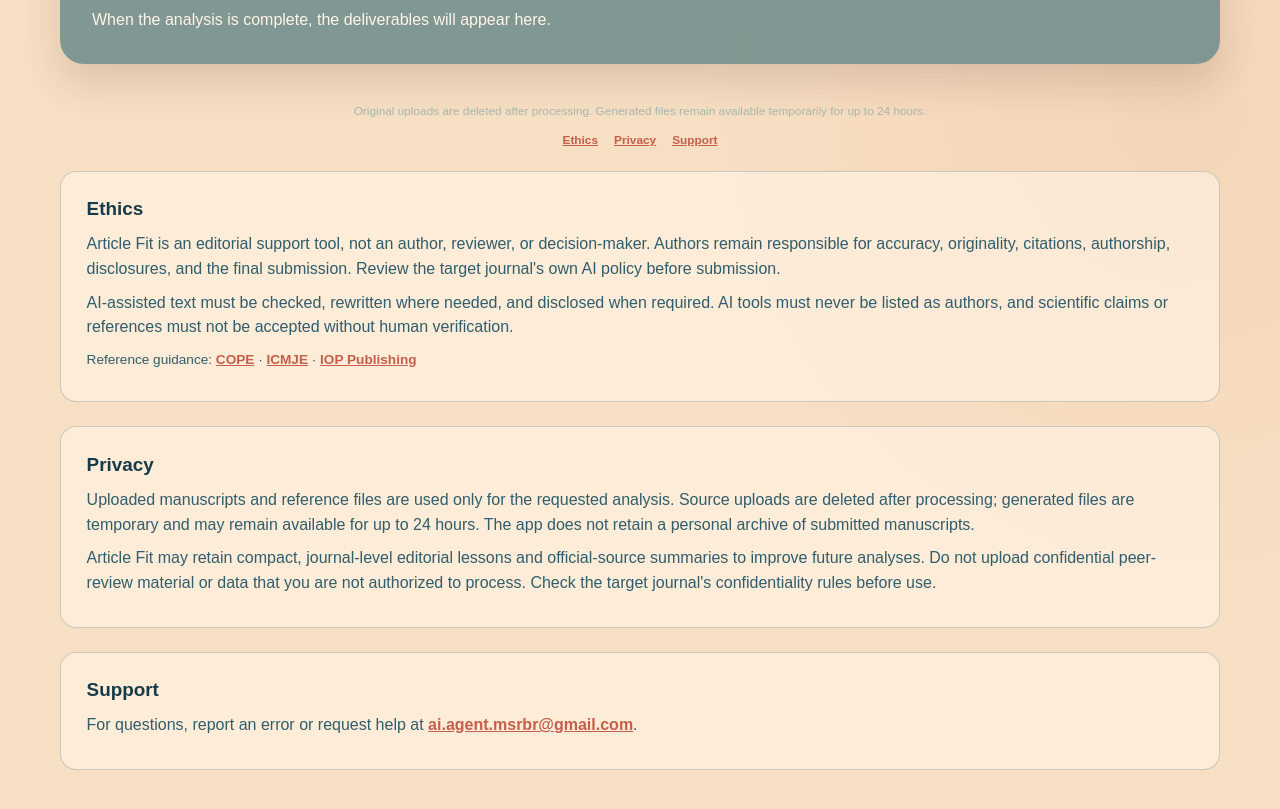
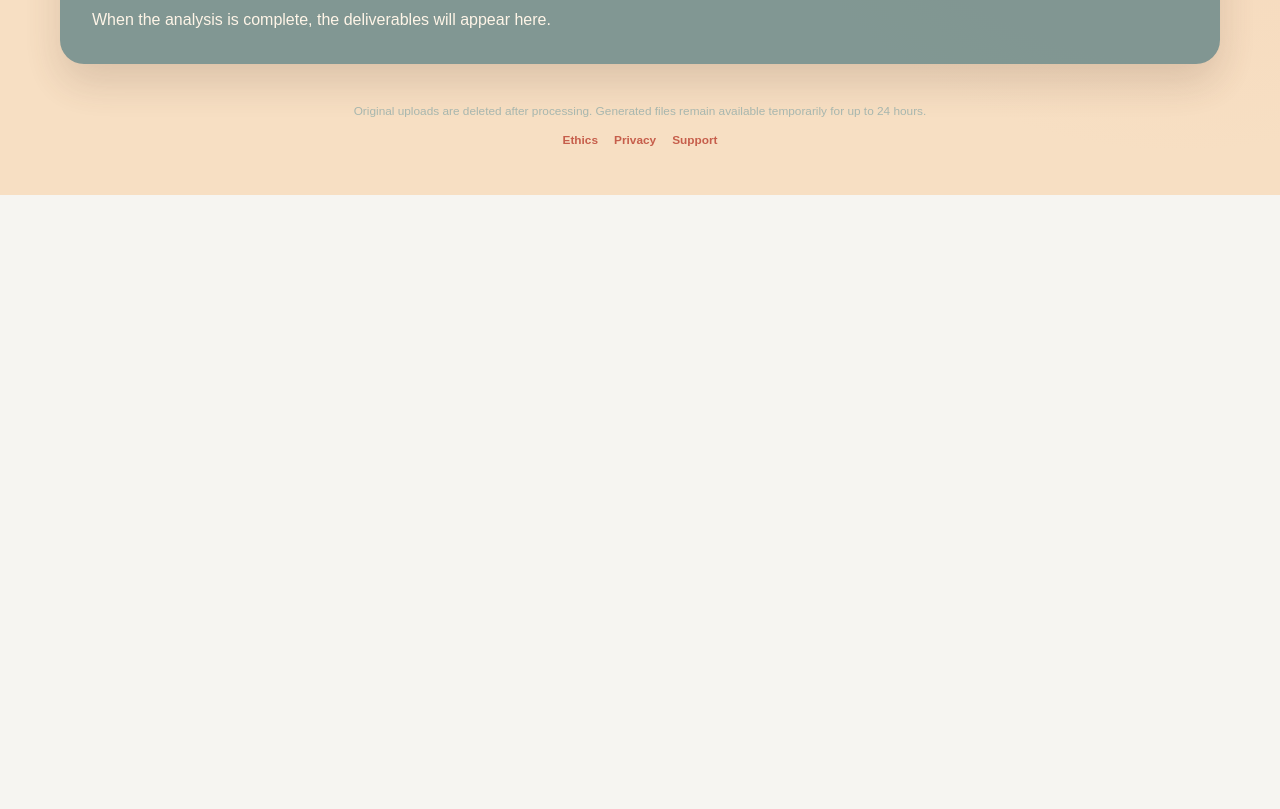
Before and after one commit to MSR-BR/article-fit, a Next.js app in the folder apps/web/: page / in a window 1280 px wide. Shown: the part 1541-2350 px from the top of the page. After the commit the page ends 1736 px from the top, so only its background shows below. Built offline with nearby package versions, Linux system fonts and the light colour scheme.

Commit message:
feat: open ethics privacy support as dialogs

```diff
--- a/apps/web/src/app/page.tsx
+++ b/apps/web/src/app/page.tsx
@@ -187,6 +187,9 @@ export default function HomePage() {
   const [feedbackStatus, setFeedbackStatus] = useState<
     Record<string, FeedbackStatus>
   >({});
+  const [activePolicy, setActivePolicy] = useState<
+    'ethics' | 'privacy' | 'support' | null
+  >(null);
   const [reconnecting, setReconnecting] = useState(false);
   const [guidance, setGuidance] = useState(emptyGuidance);
   const [inputVersion, setInputVersion] = useState(0);
@@ -932,29 +935,58 @@ export default function HomePage() {
         Original uploads are deleted after processing. Generated files remain
         available temporarily for up to 24 hours.
         <nav className="footer-links" aria-label="Information links">
-          <a href="#ethics">Ethics</a>
-          <a href="#privacy">Privacy</a>
-          <a href="#support">Support</a>
+          <button type="button" onClick={() => setActivePolicy('ethics')}>
+            Ethics
+          </button>
+          <button type="button" onClick={() => setActivePolicy('privacy')}>
+            Privacy
+          </button>
+          <button type="button" onClick={() => setActivePolicy('support')}>
+            Support
+          </button>
         </nav>
       </footer>
-
+      {activePolicy && (
+        <div
+          className="policy-backdrop"
+          onMouseDown={() => setActivePolicy(null)}
+        >
           <section
-        className="policy-section"
-        id="ethics"
-        aria-labelledby="ethics-title"
+            className="policy-modal"
+            role="dialog"
+            aria-modal="true"
+            aria-labelledby="policy-title"
+            onMouseDown={(event) => event.stopPropagation()}
           >
-        <h2 id="ethics-title">Ethics</h2>
+            <button
+              className="policy-close"
+              type="button"
+              aria-label="Close"
+              onClick={() => setActivePolicy(null)}
+            >
+              ×
+            </button>
+            <h2 id="policy-title">
+              {activePolicy === 'ethics'
+                ? 'Ethics'
+                : activePolicy === 'privacy'
+                  ? 'Privacy'
+                  : 'Support'}
+            </h2>
+            {activePolicy === 'ethics' && (
+              <>
                 <p>
-          Article Fit is an editorial support tool, not an author, reviewer, or
-          decision-maker. Authors remain responsible for accuracy, originality,
-          citations, authorship, disclosures, and the final submission. Review
-          the target journal&apos;s own AI policy before submission.
+                  Article Fit is an editorial support tool, not an author,
+                  reviewer, or decision-maker. Authors remain responsible for
+                  accuracy, originality, citations, authorship, disclosures, and
+                  the final submission. Review the target journal&apos;s own AI
+                  policy before submission.
                 </p>
                 <p>
                   AI-assisted text must be checked, rewritten where needed, and
-          disclosed when required. AI tools must never be listed as authors, and
-          scientific claims or references must not be accepted without human
-          verification.
+                  disclosed when required. AI tools must never be listed as
+                  authors, and scientific claims or references must not be
+                  accepted without human verification.
                 </p>
                 <p className="policy-sources">
                   Reference guidance:{' '}
@@ -982,42 +1014,38 @@ export default function HomePage() {
                     IOP Publishing
                   </a>
                 </p>
-      </section>
-
-      <section
-        className="policy-section"
-        id="privacy"
-        aria-labelledby="privacy-title"
-      >
-        <h2 id="privacy-title">Privacy</h2>
+              </>
+            )}
+            {activePolicy === 'privacy' && (
+              <>
                 <p>
                   Uploaded manuscripts and reference files are used only for the
-          requested analysis. Source uploads are deleted after processing;
-          generated files are temporary and may remain available for up to 24
-          hours. The app does not retain a personal archive of submitted
-          manuscripts.
+                  requested analysis. Source uploads are deleted after
+                  processing; generated files are temporary and may remain
+                  available for up to 24 hours. The app does not retain a
+                  personal archive of submitted manuscripts.
                 </p>
                 <p>
-          Article Fit may retain compact, journal-level editorial lessons and
-          official-source summaries to improve future analyses. Do not upload
-          confidential peer-review material or data that you are not authorized
-          to process. Check the target journal&apos;s confidentiality rules
-          before use.
+                  Article Fit may retain compact, journal-level editorial
+                  lessons and official-source summaries to improve future
+                  analyses. Do not upload confidential peer-review material or
+                  data that you are not authorized to process. Check the target
+                  journal&apos;s confidentiality rules before use.
                 </p>
-      </section>
-
-      <section
-        className="policy-section"
-        id="support"
-        aria-labelledby="support-title"
-      >
-        <h2 id="support-title">Support</h2>
+              </>
+            )}
+            {activePolicy === 'support' && (
               <p>
                 For questions, report an error or request help at{' '}
-          <a href="mailto:ai.agent.msrbr@gmail.com">ai.agent.msrbr@gmail.com</a>
+                <a href="mailto:ai.agent.msrbr@gmail.com">
+                  ai.agent.msrbr@gmail.com
+                </a>
                 .
               </p>
+            )}
           </section>
+        </div>
+      )}
     </main>
   );
 }
--- a/apps/web/src/app/styles.css
+++ b/apps/web/src/app/styles.css
@@ -727,6 +727,61 @@ footer {
   color: #c65e4b;
   font-weight: 700;
 }
+.footer-links button {
+  border: 0;
+  padding: 0;
+  background: transparent;
+  color: #c65e4b;
+  font: inherit;
+  font-weight: 700;
+  cursor: pointer;
+}
+.policy-backdrop {
+  position: fixed;
+  z-index: 30;
+  inset: 0;
+  display: grid;
+  place-items: center;
+  padding: 1rem;
+  background: rgb(23 59 72 / 54%);
+  backdrop-filter: blur(5px);
+}
+.policy-modal {
+  position: relative;
+  width: min(680px, 100%);
+  max-height: min(680px, 90vh);
+  overflow-y: auto;
+  padding: 2rem;
+  border: 2px solid #f3a47d;
+  border-radius: 1.25rem;
+  background: #f8eee1;
+  color: #315d6c;
+  line-height: 1.55;
+  box-shadow: 0 1.5rem 4rem rgb(0 0 0 / 30%);
+}
+.policy-modal h2 {
+  margin: 0 2.5rem 1rem 0;
+  color: #173b48;
+}
+.policy-modal p {
+  margin: 0.75rem 0;
+}
+.policy-close {
+  position: absolute;
+  top: 1rem;
+  right: 1rem;
+  width: 2.25rem;
+  height: 2.25rem;
+  border: 0;
+  border-radius: 50%;
+  background: #f3a47d;
+  color: #173b48;
+  font-size: 1.5rem;
+  cursor: pointer;
+}
+.policy-section {
+  display: none;
+}
 .policy-section {
   margin-top: 1.5rem;
   padding: 1.4rem 1.6rem;
```
Also changed, not shown: 1 other file (tests, documents, lock files or other folders). Lines whose indentation alone changed are shown as unchanged.
